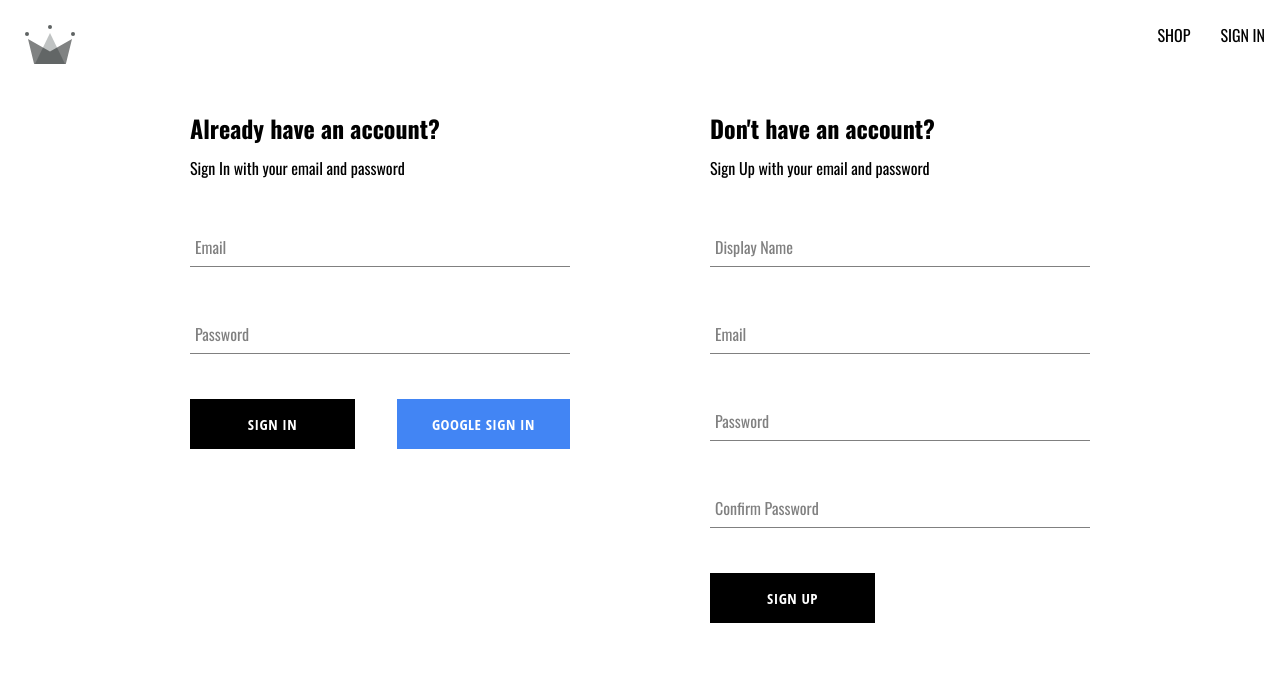
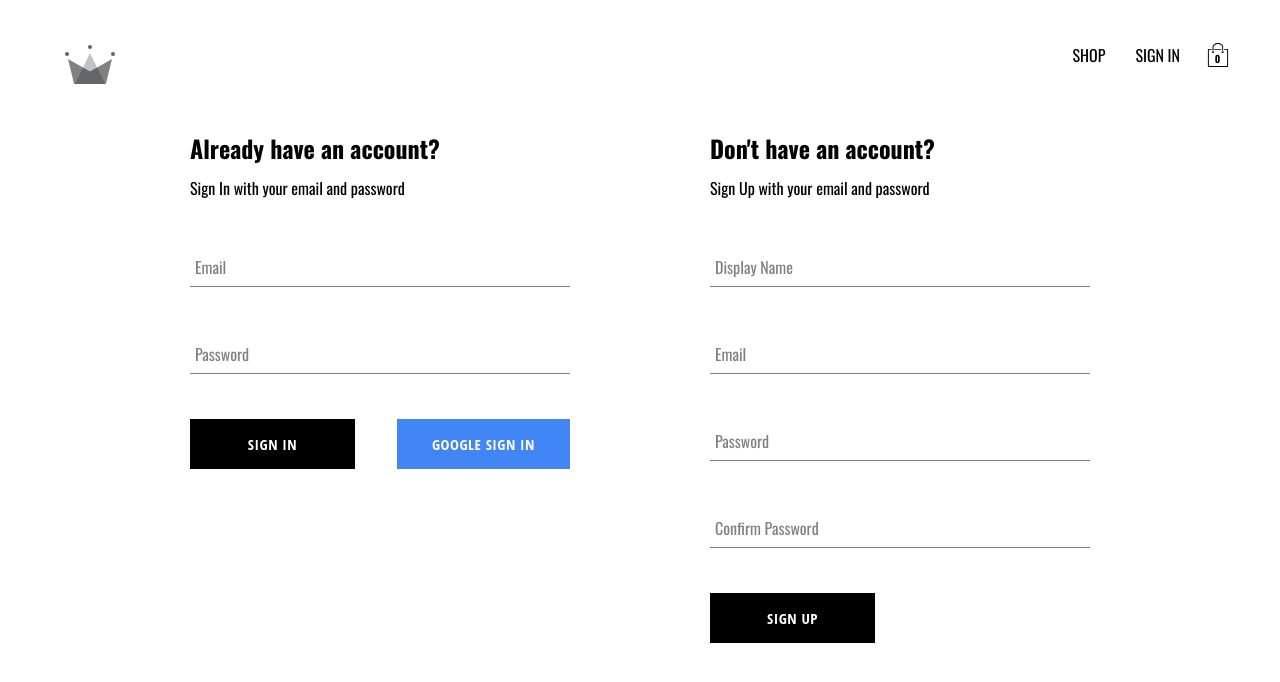
Before and after one commit to 100rabhSG/crown_clothing, a React (Create React App) app: page /auth in a window 1280 px wide. Shown: the top 682 px of the page. Built offline with nearby package versions, Linux system fonts and the light colour scheme; no server answers.

Commit message:
adding cart context and dropdown

```diff
--- a/src/Routes/Navigation/Navigation.component.jsx
+++ b/src/Routes/Navigation/Navigation.component.jsx
@@ -1,14 +1,21 @@
 import { useContext } from "react";
 import { Outlet, Link } from "react-router-dom";
+
 import { ReactComponent as CrwnLogo } from "../../assets/crown.svg";
 
-import "./Navigation.styles.scss";
+import CartIcon from "../../components/cart-icon/cart-icon.component";
+import CartDropdown from "../../components/cart-dropdown/cart-dropdown.component";
+
 import { UserContext } from "../../contexts/user.context";
+import { CartContext } from "../../contexts/cart.context";
 
 import { signOutUser } from "../../utils/firebase/firebase.utils";
 
+import "./Navigation.styles.scss";
+
 const Navigation = () => {
   const { currentUser } = useContext(UserContext);
+  const { isCartOpen, setIsCartOpen } = useContext(CartContext);
 
   return (
     <>
@@ -27,7 +34,9 @@
               SIGN IN
             </Link>
           )}
+          <CartIcon />
         </div>
+        { isCartOpen && <CartDropdown />}
       </div>
       <Outlet />
     </>
--- /dev/null
+++ b/src/components/cart-dropdown/cart-dropdown.component.jsx
@@ -0,0 +1,15 @@
+import Button from '../button/button.component';
+
+import './cart-dropdown.styles.scss';
+
+const CartDropdown = () => {
+    return(
+        <div className='cart-dropdown-container'>
+            <div className='cart-items' />
+            <Button>Go to checkout</Button>
+        </div>
+
+    )
+};
+
+export default CartDropdown;
--- /dev/null
+++ b/src/components/cart-dropdown/cart-dropdown.styles.scss
@@ -0,0 +1,29 @@
+.cart-dropdown-container {
+    position: absolute;
+    width: 280px;
+    height: 340px;
+    display: flex;
+    flex-direction: column;
+    padding: 20px;
+    border: 1px solid black;
+    background-color: white;
+    top: 90px;
+    right: 40px;
+    z-index: 5;
+
+    .empty-message {
+      font-size: 18px;
+      margin: 50px auto;
+    }
+
+    .cart-items {
+      height: 240px;
+      display: flex;
+      flex-direction: column;
+      overflow: scroll;
+    }
+
+    button {
+      margin-top: auto;
+    }
+  }
--- /dev/null
+++ b/src/components/cart-icon/cart-icon.component.jsx
@@ -0,0 +1,21 @@
+import { useContext } from 'react';
+import { ReactComponent as ShoppinIcon } from '../../assets/shopping-bag.svg';
+
+import { CartContext } from '../../contexts/cart.context';
+
+import './cart-icon.styles.scss';
+
+const CartIcon = () => {
+    const { isCartOpen, setIsCartOpen } = useContext(CartContext);
+
+    const toggleIsCartOpen = () => setIsCartOpen(!isCartOpen);
+
+    return(
+        <div className='cart-icon-container' onClick={toggleIsCartOpen}>
+            <ShoppinIcon className='shopping-icon' />
+            <span className='item-count'>0</span>
+        </div>
+    )
+}
+
+export default CartIcon;
--- /dev/null
+++ b/src/components/cart-icon/cart-icon.styles.scss
@@ -0,0 +1,21 @@
+.cart-icon-container {
+    width: 45px;
+    height: 45px;
+    position: relative;
+    display: flex;
+    align-items: center;
+    justify-content: center;
+    cursor: pointer;
+
+    .shopping-icon {
+      width: 24px;
+      height: 24px;
+    }
+
+    .item-count {
+      position: absolute;
+      font-size: 10px;
+      font-weight: bold;
+      bottom: 12px;
+    }
+  }
--- /dev/null
+++ b/src/contexts/cart.context.jsx
@@ -0,0 +1,15 @@
+import { createContext, useState } from "react";
+
+export const CartContext = createContext({
+    isCartOpen: false,
+    setIsCartOpen: () => {}
+});
+
+export const CartProvider = ({children}) => {
+    const [isCartOpen, setIsCartOpen] = useState(false);
+    const value = {isCartOpen, setIsCartOpen};
+
+    return(
+        <CartContext.Provider value={value} >{children}</CartContext.Provider>
+    )
+}
--- a/src/index.js
+++ b/src/index.js
@@ -5,6 +5,7 @@
 import App from "./App";
 import { UserProvider } from "./contexts/user.context";
 import { ProductsProvider } from "./contexts/products.context";
+import { CartProvider } from "./contexts/cart.context";
 
 import "./index.scss";
 
@@ -14,7 +15,9 @@
     <BrowserRouter>
       <UserProvider>
         <ProductsProvider>
-          <App />
+          <CartProvider>
+            <App />
+          </CartProvider>
         </ProductsProvider>
       </UserProvider>
     </BrowserRouter>
--- a/src/index.scss
+++ b/src/index.scss
@@ -1,5 +1,6 @@
 body {
   margin: 0;
+  padding: 20px 40px;
   font-family: 'Oswald', sans-serif;
   -webkit-font-smoothing: antialiased;
   -moz-osx-font-smoothing: grayscale;
```
